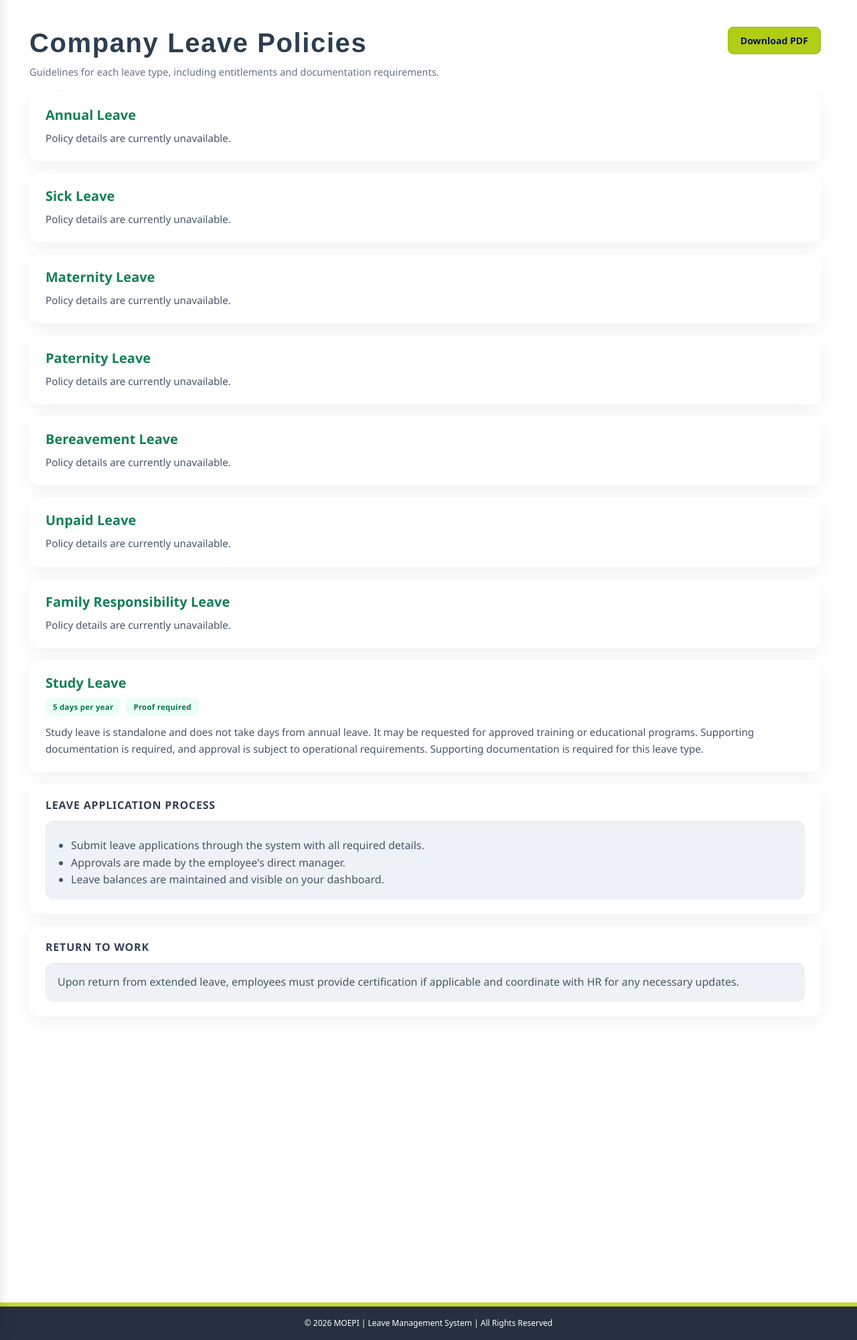
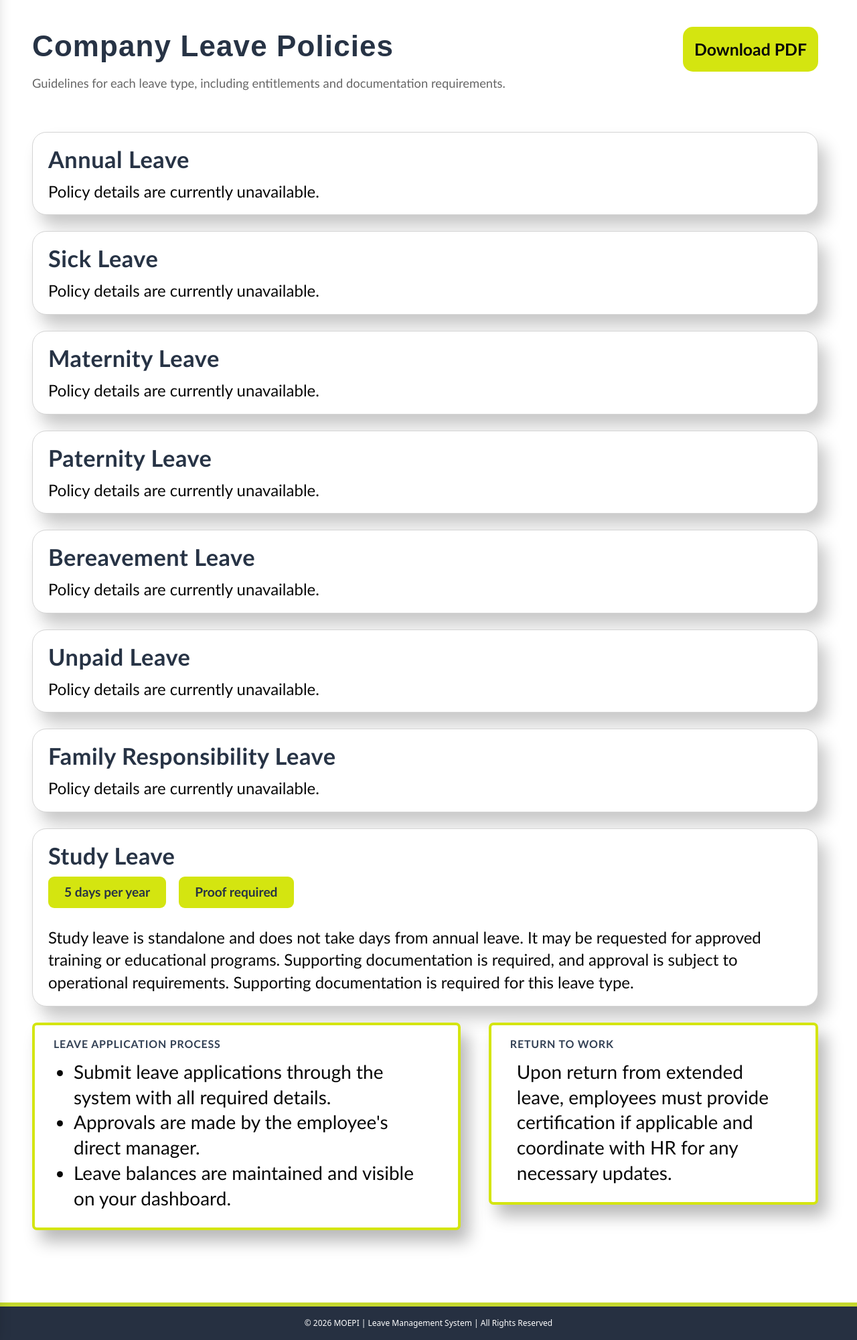
Before and after one commit to MoepiPublishing2026/Leave-Management-system, a Laravel app: page /policies in a window 1280 px wide. Shown: the part 90-2091 px from the top of the page at 67% size. Run offline with Laravel 12, Linux system fonts and the light colour scheme; the visitor is signed in with stand-in values (Sample User, id 1); data comes from the database, SQL or seed files in the repository; data that the repository does not hold is empty; parts of the project's set-up code (start-up, migrations or seed data) failed here and were passed over; some libraries are stand-ins or nearby versions.

Commit message:
Update leave management UI styling

```diff
--- a/resources/views/partials/content-page-styles.blade.php
+++ b/resources/views/partials/content-page-styles.blade.php
@@ -1,31 +1,32 @@
 @once
 <style>
     .app-page {
-        font-family: "Segoe UI", Tahoma, Geneva, Verdana, sans-serif;
-        max-width: 1200px;
+        font-family: 'Century Gothic', 'Trebuchet MS', Arial, sans-serif;
+        max-width: 1450px;
+        width: 100%;
         margin: 0 auto;
-        padding: 0 4px 32px;
-        color: #1e293b;
+        padding: 0 8px 36px;
+        color: #273345;
+        box-sizing: border-box;
     }
     .app-page-header {
         display: flex;
         flex-wrap: wrap;
-        align-items: flex-start;
+        align-items: center;
         justify-content: space-between;
         gap: 12px;
-        margin-bottom: 8px;
+        margin-bottom: 0;
     }
     .app-page h1 {
-        font-weight: 700;
-        font-size: 40px;
-        color: #2c3e50;
-        margin: 0;
-        letter-spacing: 0.04em;
+        font-size: 2.75rem;
+        font-weight: 800;
+        color: #273345;
+        letter-spacing: 0.025em;
     }
     .app-page-lead {
-        margin: 0 0 20px;
-        color: #64748b;
-        font-size: 0.92rem;
+        margin: 4px 0 58px;
+        color: #666;
+        font-size: 1.15rem;
         line-height: 1.5;
     }
     .app-page-flash {
@@ -47,11 +48,27 @@
     }
     .app-page-panel {
         background: #fff;
-        border: none;
-        border-radius: 14px;
-        box-shadow: 0 8px 24px rgba(15, 23, 42, 0.06);
-        padding: 22px 24px;
-        margin-bottom: 18px;
+        border: 1px solid #d4d4d4;
+        border-radius: 21px;
+        box-shadow: 12px 17px 24px rgba(0, 0, 0, 0.22);
+        padding: 18px 23px;
+        margin-bottom: 24px;
+    }
+    .app-page-panel-1 {
+        background: #fff;
+        border: 4px solid #d4e510;
+        border-radius: 7px;
+        box-shadow: 12px 17px 24px rgba(0, 0, 0, 0.28);
+        padding: 18px 28px 24px;
+        margin-bottom: 24px;
+        box-sizing: border-box;
+    }
+    .leave-info-grid {
+        display: grid;
+        grid-template-columns: 1.3fr 1fr;
+        gap: 42px;
+        align-items: start;
+        width: 100%;
     }
     .app-page-section-title {
         font-size: 1rem;
@@ -65,22 +82,23 @@
         display: inline-flex;
         align-items: center;
         justify-content: center;
-        padding: 9px 18px;
+        padding: 15px 17px;
+        min-height: 64px;
+        font-size: 1.55rem;
         font-weight: 700;
-        font-size: 0.88rem;
-        border-radius: 8px;
+        border-radius: 15px;
         cursor: pointer;
-        border: 1px solid #91bf14;
+        border: none;
         text-decoration: none;
-        background: #b2cd16;
-        color: #0a1347;
+        background: #d4e510;
+        color: #080808;
         transition: background-color 0.15s ease, color 0.15s ease;
     }
     .app-page-btn:hover,
     .app-page-btn--primary:hover,
     .app-page-btn--secondary:hover {
-        background: #9eb812;
-        color: #0a1347;
+        background: #c3d500;
+        color: #080808;
     }
     .app-form-grid {
         display: grid;
@@ -169,43 +187,44 @@
     .app-badge-row {
         display: flex;
         flex-wrap: wrap;
-        gap: 8px;
-        margin-bottom: 12px;
+        gap: 10px 19px;
+        margin-bottom: 27px;
     }
     .app-badge {
-        display: inline-flex;
-        align-items: center;
-        padding: 5px 11px;
-        border-radius: 8px;
-        font-size: 0.72rem;
-        font-weight: 600;
-        letter-spacing: 0.02em;
-        background: #ecfdf5;
-        color: #047857;
+        padding: 9px 24px;
+        min-height: 41px;
+        border-radius: 9px;
+        font-size: 1.2rem;
+        font-weight: 700;
+        letter-spacing: 0;
+        background: #d4e510;
+        color: #273345;
         border: none;
     }
     .app-badge--muted {
-        background: #e2e8f0;
-        color: #475569;
+        background: #cecece;
+        color: #273345;
     }
     .app-info-box {
-        background: #eef2f6;
+        background: #fff;
         border: none;
-        border-radius: 12px;
-        padding: 16px 18px;
-        margin-top: 8px;
-        box-shadow: inset 0 1px 2px rgba(15, 23, 42, 0.06);
+        border-radius: 0;
+        padding: 0 10px;
+        margin-top: 0;
+        box-shadow: none;
     }
     .app-info-box ul {
-        margin: 8px 0 0;
+        margin: 0;
         padding-left: 20px;
-        color: #475569;
-        line-height: 1.6;
+        color: #080808;
+        font-size: 1.75rem;
+        line-height: 1.35;
     }
     .app-info-box p {
         margin: 0;
-        color: #475569;
-        line-height: 1.6;
+        color: #080808;
+        font-size: 1.75rem;
+        line-height: 1.35;
     }
 </style>
 @endonce
--- a/resources/views/policies.blade.php
+++ b/resources/views/policies.blade.php
@@ -7,15 +7,18 @@
 <style>
     .policy-card h2 {
         margin: 0 0 10px;
-        font-size: 1.25rem;
+        font-size: 2.15rem;
+        line-height: 1.25;
         font-weight: 800;
-        color: #138056;
+        color: #273345;
+        letter-spacing: 0.015em;
     }
     .policy-card p {
         margin: 0;
-        color: #475569;
-        line-height: 1.65;
-        font-size: 0.95rem;
+        color: #080808;
+        line-height: 1.4;
+        font-size: 1.5rem;
+        font-weight: 400;
     }
 </style>
 
@@ -53,8 +56,8 @@
             @endif
         </article>
     @endforeach
-
-    <div class="app-page-panel">
+<div class="leave-info-grid">
+    <div class="app-page-panel-1">
         <h2 class="app-page-section-title">Leave application process</h2>
         <div class="app-info-box">
             <ul>
@@ -65,11 +68,13 @@
         </div>
     </div>
 
-    <div class="app-page-panel">
+    <div class="app-page-panel-1">
         <h2 class="app-page-section-title">Return to work</h2>
         <div class="app-info-box">
             <p>Upon return from extended leave, employees must provide certification if applicable and coordinate with HR for any necessary updates.</p>
         </div>
     </div>
 </div>
+
+</div>
 @endsection
```
Also changed, not shown: public/css/ui-consistency.css (+20 -16 lines).
